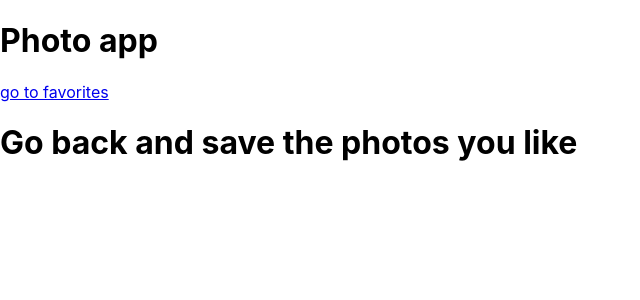
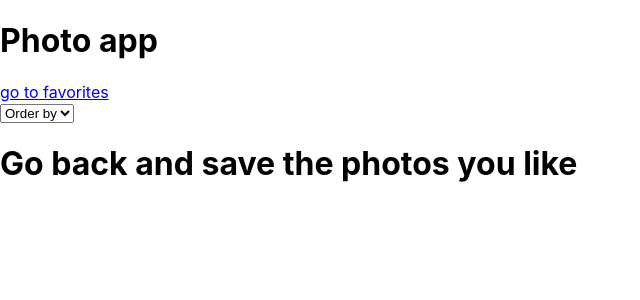
Before and after one commit to Cuadri84/photo-app-react-redux, a React (Create React App) app: page /#/favorite in a window 1280 px wide. Shown: the top 300 px of the page, without its empty margins (0-640 px from the left). Built offline with nearby package versions, Linux system fonts and the light colour scheme.

Commit message:
organizer done

```diff
--- a/src/components/FavoritePhoto.jsx
+++ b/src/components/FavoritePhoto.jsx
@@ -9,10 +9,18 @@ export const FavoritePhoto = (photo) => {
   };
   const dispatch = useDispatch();
 
+  const capitalizeFirst = (str) => {
+    return str.charAt(0).toUpperCase() + str.slice(1);
+  };
+
   return (
     <div>
-      <img src={photo.src} alt={photo.description} />
-      {photo.description !== null ? <h1>{photo.description}</h1> : <h1></h1>}
+      <img src={photo.src} alt={photo.description} height="250" width="200" />
+      {photo.description !== null ? (
+        <h1>{capitalizeFirst(photo.description)}</h1>
+      ) : (
+        <br />
+      )}
       <h3>W {photo.width}</h3>
       <h3>H {photo.height}</h3>
       <h3>Likes {photo.likes}</h3>
--- a/src/features/favoritePhotos/FavoritePhotos.jsx
+++ b/src/features/favoritePhotos/FavoritePhotos.jsx
@@ -1,20 +1,39 @@
-import React from "react";
+import React, { useState } from "react";
 import { useSelector } from "react-redux";
 import { FavoritePhoto } from "../../components/FavoritePhoto";
 
 export const FavoritePhotos = () => {
   const favorites = useSelector((state) => state.favorite.favoritePhotos);
 
+  const [favList, setFavlist] = useState(favorites);
+
+  function sortByH(e) {
+    let type = e.target.value;
+    const sorted = [...favList].sort((a, b) =>
+      a[type] < b[type] ? 1 : b[type] < a[type] ? -1 : 0
+    );
+    setFavlist(sorted);
+  }
+
   return (
     <div>
-      {favorites <= 0 ? (
+      <select onChange={sortByH}>
+        <option selected disabled={true}>
+          Order by
+        </option>
+        <option>width</option>
+        <option>height</option>
+        <option>likes</option>
+        <option>date</option>
+      </select>
+
+      {favList <= 0 ? (
         <h1>Go back and save the photos you like</h1>
       ) : (
         <ul>
-          {favorites.map((photo) => (
-            <FavoritePhoto {...photo} />
+          {favList.map((photo) => (
+            <FavoritePhoto {...photo} key={photo.id} />
           ))}
-          {console.log(favorites)}
         </ul>
       )}
     </div>
--- a/src/features/search/Search.jsx
+++ b/src/features/search/Search.jsx
@@ -24,11 +24,13 @@ export const Search = () => {
       ) : (
         <ul>
           {photos.map((photo) => (
-            <div>
+            <div key={photo.id}>
               <img
                 key={photo.id}
                 src={photo.urls.regular}
                 alt={photo.alt_description}
+                height="250"
+                width="200"
               ></img>
               <h1>{photo.alt_description}</h1>
               <button
```
